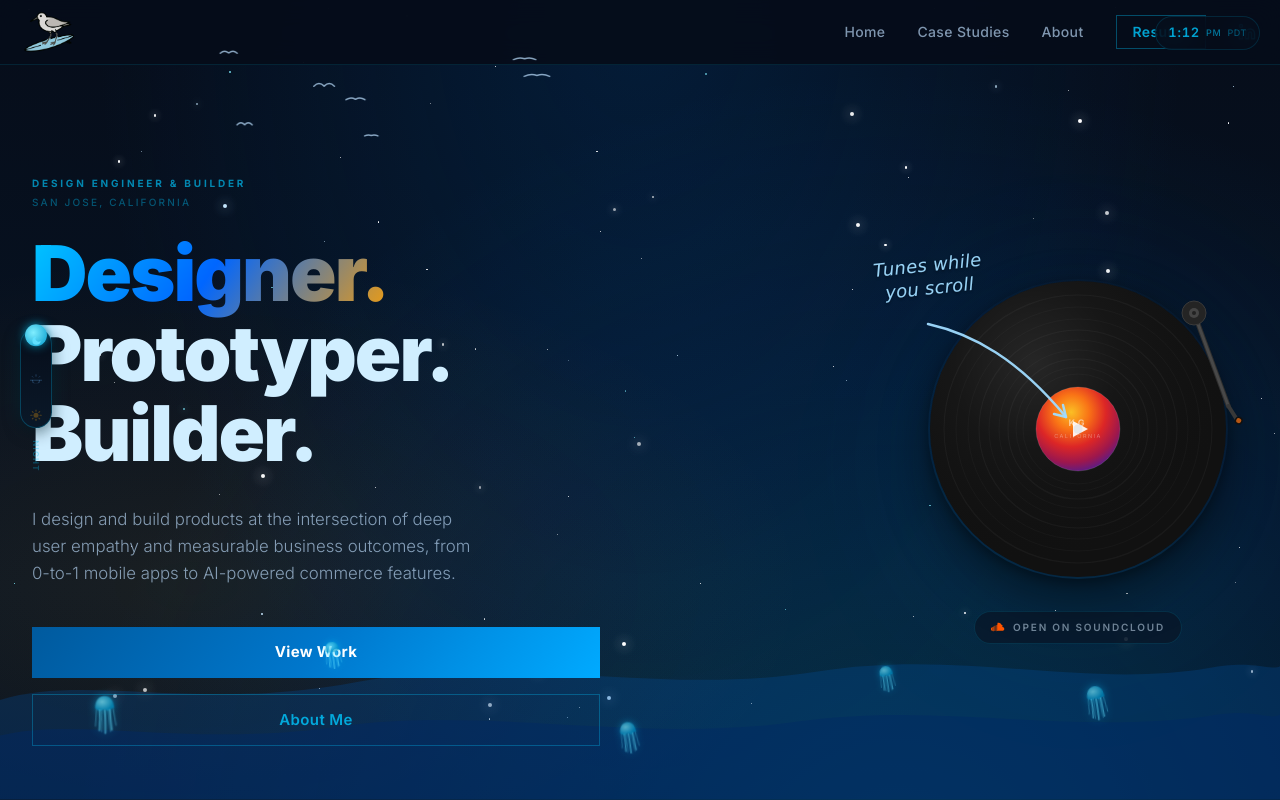
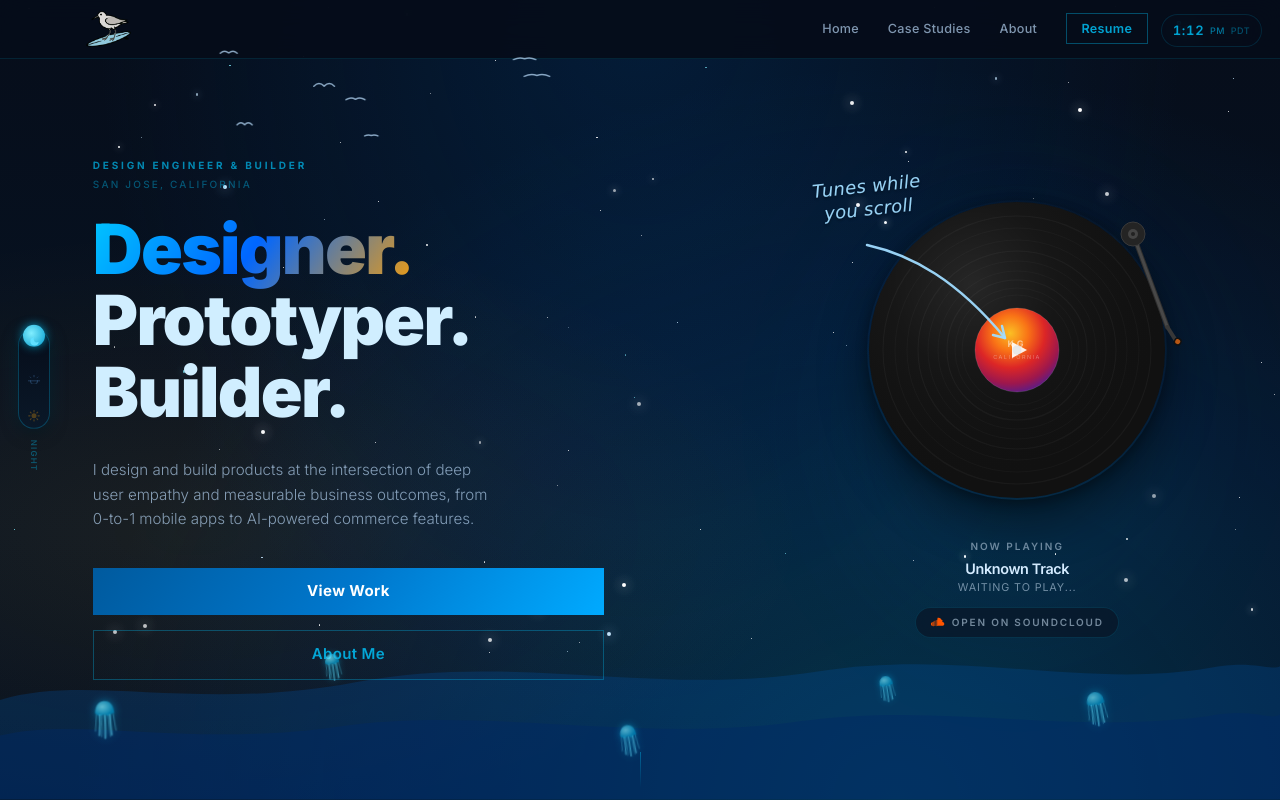
Before and after one commit to TheGuitarGuy/kennion-gubler-portfolio, a React (Vite) app: page / in a window 1280 px wide. Built offline with nearby package versions, Linux system fonts and the light colour scheme.

Commit message:
feat: add track metadata display to RecordPlayer and adjust global font-size scaling

```diff
--- a/src/components/RecordPlayer.jsx
+++ b/src/components/RecordPlayer.jsx
@@ -4,7 +4,7 @@ import { useSpotifyPlayer, SC_PLAYLIST_URL } from '../context/SpotifyPlayerConte
 
 export default function RecordPlayer() {
   const { night, sunset } = useTheme()
-  const { playing, playerReady, toggle } = useSpotifyPlayer()
+  const { playing, playerReady, trackInfo, toggle } = useSpotifyPlayer()
 
   // Theme-aware colors
   const noteColor = night
@@ -30,6 +30,12 @@ export default function RecordPlayer() {
     : sunset
       ? 'rgba(255,195,155,0.62)'
       : 'rgba(87,83,78,0.68)'
+
+  const trackTitleColor = night
+    ? '#d4ebff'
+    : sunset
+      ? '#ffe4cc'
+      : '#2f241b'
 
   const embedShellBg = night
     ? 'rgba(10,21,37,0.68)'
@@ -303,7 +309,19 @@ export default function RecordPlayer() {
         </svg>
       </div>
 
-      <div className="mt-8 flex justify-center">
+      <div className="mt-10 sm:mt-11 w-full text-center px-3">
+        <div className="text-[10px] font-semibold uppercase tracking-[0.2em]" style={{ color: spotifyMetaColor }}>
+          Now Playing
+        </div>
+        <div className="mt-1 text-base font-semibold tracking-tight truncate" style={{ color: trackTitleColor }}>
+          {trackInfo?.title || 'Unknown Track'}
+        </div>
+        <div className="mt-0.5 text-xs uppercase tracking-[0.08em] truncate" style={{ color: spotifyMetaColor }}>
+          {trackInfo?.artist || 'Unknown Artist'}
+        </div>
+      </div>
+
+      <div className="mt-3 flex justify-center">
         <motion.div initial={{ opacity: 0 }} animate={{ opacity: 1 }} transition={{ delay: 1.5, duration: 1 }}>
           <a
             href={SC_PLAYLIST_URL}
--- a/src/index.css
+++ b/src/index.css
@@ -4,8 +4,8 @@
 
 @layer base {
   html {
-    /* Force 1rem to strictly equal 16px, overriding any production scaling quirks */
-    font-size: 16px !important;
+    /* Globally scales down 1rem by 10%, perfectly mimicking 90% browser zoom */
+    font-size: 90% !important;
     -webkit-text-size-adjust: 100%;
 
     /* overflow-x: clip avoids body becoming the viewport scroll container,
```
